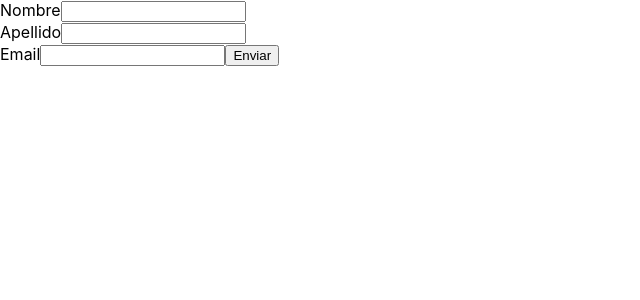
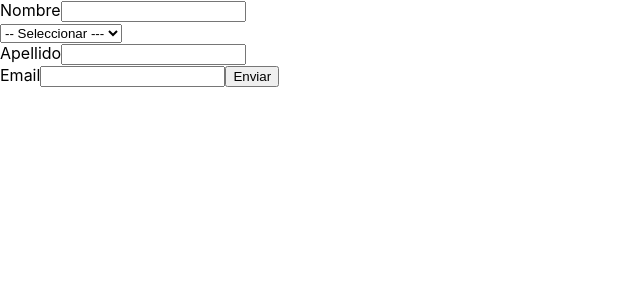
Before and after one commit to psyQore/react-formik, a React (Create React App) app: page / in a window 1280 px wide. Shown: the top 300 px of the page, without its empty margins (0-640 px from the left). Built offline with nearby package versions, Linux system fonts and the light colour scheme.

Commit message:
Se crea ejemplo con el component Field y sus propiedades para un select

```diff
--- a/src/App.js
+++ b/src/App.js
@@ -1,4 +1,10 @@
 import { Formik, Form, Field, ErrorMessage } from "formik";
+
+const styles = {
+  error: {
+    color: "#ff0000",
+  },
+};
 
 // Validacion
 const validate = (values) => {
@@ -23,14 +29,25 @@ function App() {
   // Configuracion de formik con componente
   return (
     <Formik
-      initialValues={{ name: "", lastname: "", email: "" }}
+      initialValues={{ name: "", lastname: "", option: "", email: "" }}
       validate={validate}
       onSubmit={(values) => console.log(values)}
     >
       <Form>
         <label>Nombre</label>
         <Field autoComplete='off' name='name' type='text' />
-        <ErrorMessage name='name' />
+        <br />
+        <Field autoComplete='off' name='option' as='select'>
+          <option >-- Seleccionar ---</option>
+          <option value='Opcion 1'>Opcion 1</option>
+          <option value='Opcion 2'>Opcion 2</option>
+          <option value='Opcion 3'>Opcion 3</option>
+          <option value='Opcion 4'>Opcion 4</option>
+        </Field>
+        <ErrorMessage
+          name='name'
+          render={(msg) => <div style={styles.error}>{msg}</div>}
+        />
         <br />
         <label>Apellido</label>
         <Field autoComplete='off' name='lastname' type='text' />
```
